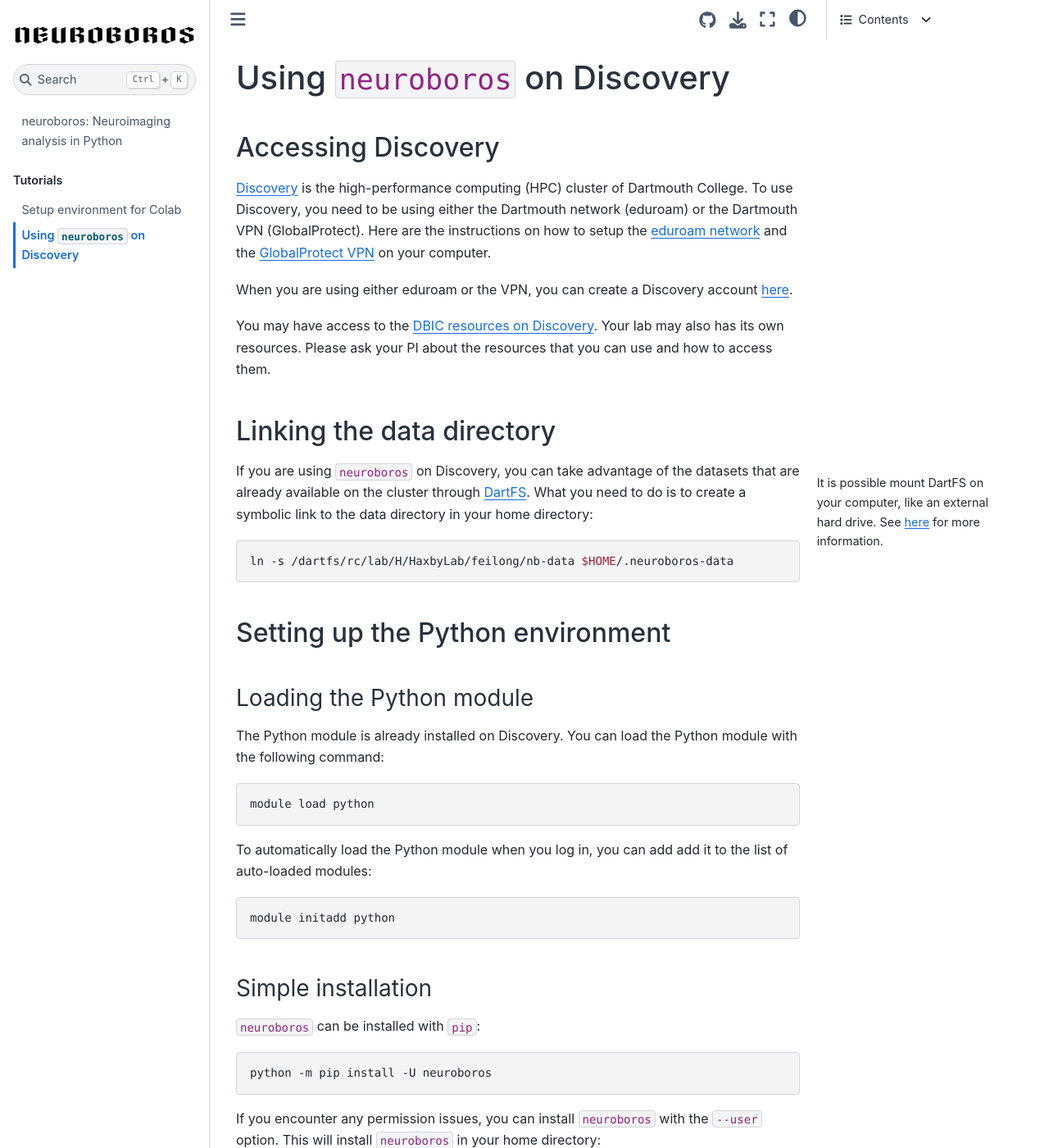
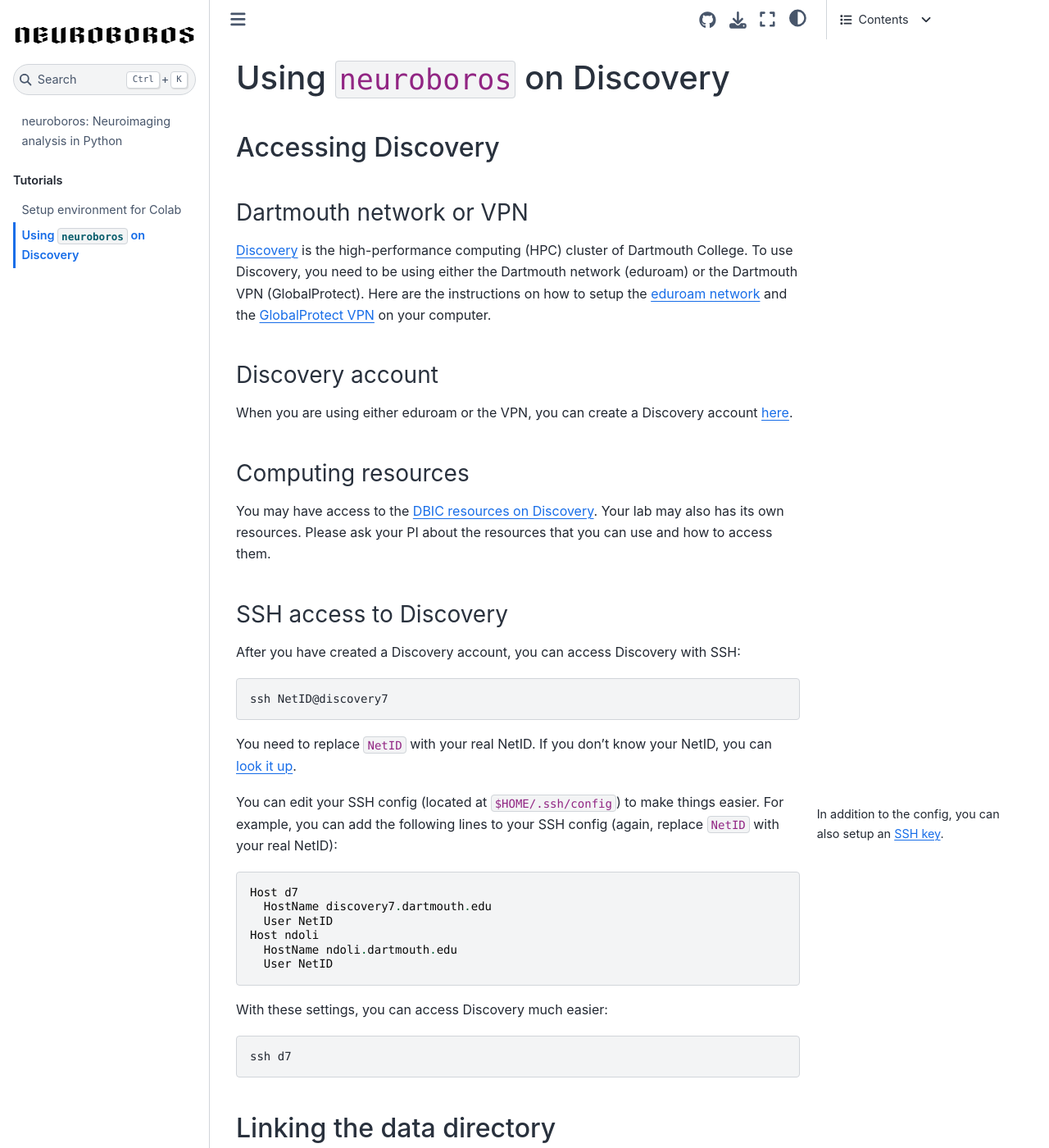
Before and after one commit to neuroboros/neuroboros.github.io, a Jupyter Book: the page built from tutorials/discovery.md, in a window 1280 px wide and 1400 px high. Shown: the whole window at 82% size. Built offline with Jupyter Book 1.0.4 settings and Sphinx 7.4.7 and the Sphinx Book theme 1.1.4, drawn with Linux system fonts in a browser that asks for light colours; pages that are not in the unit, such as notebooks, are missing from menus.

Commit message:
Add simple SSH tutorial.

````diff
--- a/tutorials/discovery.md
+++ b/tutorials/discovery.md
@@ -1,14 +1,48 @@
 # Using `neuroboros` on Discovery
 
 ## Accessing Discovery
+
+### Dartmouth network or VPN
 
 [Discovery](https://rc.dartmouth.edu/index.php/discovery-overview/) is the high-performance computing (HPC) cluster of Dartmouth College.
 To use Discovery, you need to be using either the Dartmouth network (eduroam) or the Dartmouth VPN (GlobalProtect).
 Here are the instructions on how to setup the [eduroam network](https://services.dartmouth.edu/TDClient/1806/Portal/KB/ArticleDet?ID=64684) and the [GlobalProtect VPN](https://services.dartmouth.edu/TDClient/1806/Portal/KB/ArticleDet?ID=72395) on your computer.
 
+### Discovery account
+
 When you are using either eduroam or the VPN, you can create a Discovery account [here](https://dashboard.dartmouth.edu/research/hpc_account).
 
+### Computing resources
+
 You may have access to the [DBIC resources on Discovery](https://www.dartmouth.edu/dbic/research_infrastructure/discovery.html). Your lab may also has its own resources. Please ask your PI about the resources that you can use and how to access them.
+
+### SSH access to Discovery
+
+After you have created a Discovery account, you can access Discovery with SSH:
+```bash
+ssh NetID@discovery7
+```
+You need to replace `NetID` with your real NetID.
+If you don't know your NetID, you can [look it up](https://lookup.dartmouth.edu/).
+
+```{margin}
+In addition to the config, you can also setup an [SSH key](https://docs.github.com/en/authentication/connecting-to-github-with-ssh/generating-a-new-ssh-key-and-adding-it-to-the-ssh-agent).
+```
+
+You can edit your SSH config (located at `$HOME/.ssh/config`) to make things easier. For example, you can add the following lines to your SSH config (again, replace `NetID` with your real NetID):
+```
+Host d7
+  HostName discovery7.dartmouth.edu
+  User NetID
+Host ndoli
+  HostName ndoli.dartmouth.edu
+  User NetID
+```
+
+With these settings, you can access Discovery much easier:
+```bash
+ssh d7
+```
 
 ## Linking the data directory
 
````
